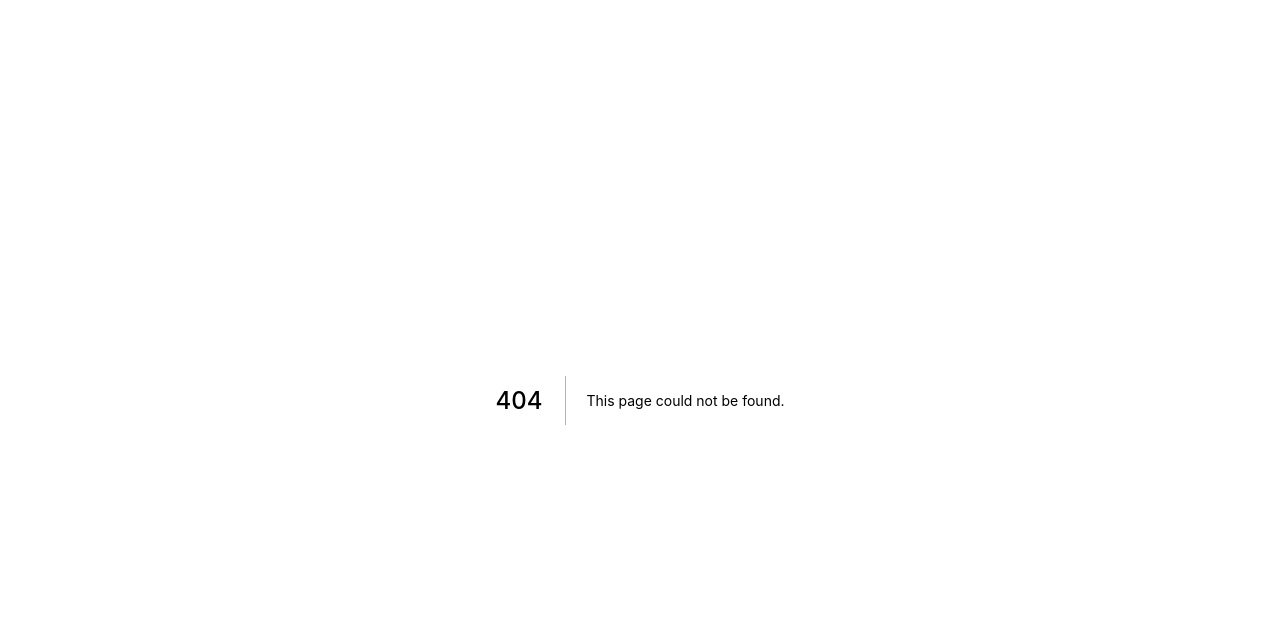
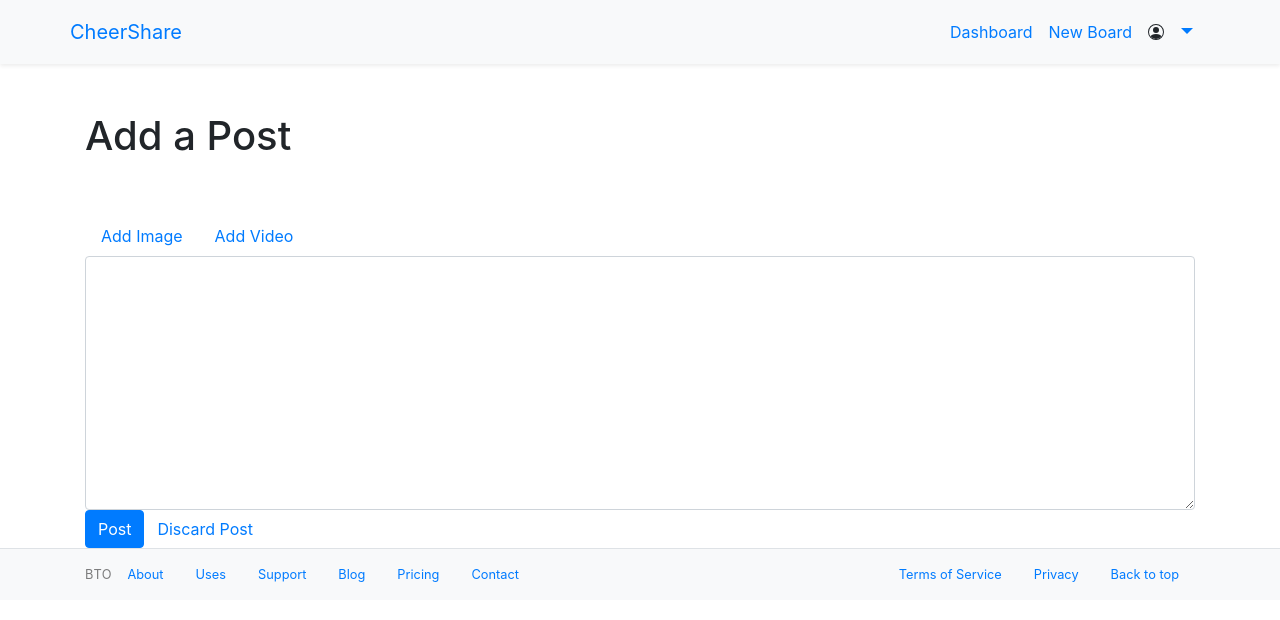
Before and after one commit to cheershareapp/cheershare, a Next.js app: page /cheer/1/add in a window 1280 px wide. Before the commit this address had no page. Shown: the top 620 px of the page. Built offline with nearby package versions, Linux system fonts and the light colour scheme.

Commit message:
Create the Add a Cheer page

```diff
--- /dev/null
+++ b/pages/cheer/[id]/add.js
@@ -0,0 +1,110 @@
+import {useState} from "react";
+import {signIn, signOut, useSession} from "next-auth/client";
+
+import Header from "../../../components/header";
+import Footer from "../../../components/footer";
+
+import Container from 'react-bootstrap/Container';
+import Button from 'react-bootstrap/Button';
+import Form from 'react-bootstrap/Form';
+import Nav from "react-bootstrap/Nav";
+import InputGroup from 'react-bootstrap/InputGroup'
+
+const ImagePage = ({ onSelect }) => <Nav variant="tabs" defaultActiveKey="" onSelect={onSelect}>
+    <Nav.Item>
+        <Nav.Link eventKey="upload-image">Upload Image</Nav.Link>
+    </Nav.Item>
+    <Nav.Item>
+        <Nav.Link eventKey="unsplash">From Unsplash</Nav.Link>
+    </Nav.Item>
+    <Nav.Item>
+        <Nav.Link eventKey="giphy">From GIPHY</Nav.Link>
+    </Nav.Item>
+</Nav>;
+
+const VideoPage = ({ onSelect }) => <Nav variant="tabs" defaultActiveKey="" onSelect={onSelect}>
+    <Nav.Item>
+        <Nav.Link eventKey="upload-video">Upload Video</Nav.Link>
+    </Nav.Item>
+    <Nav.Item>
+        <Nav.Link eventKey="youtube">From Youtube</Nav.Link>
+    </Nav.Item>
+</Nav>;
+
+const SearchPage = ({ vendor }) => <Form>
+    <Form.Group controlId="formBasicEmail">
+        <InputGroup className="mb-3">
+            <Form.Control
+                placeholder="Search for..."
+                aria-label="Search for..."
+                aria-describedby="basic-addon2"
+            />
+            <InputGroup.Append>
+                <Button variant="outline-secondary">Search</Button>
+            </InputGroup.Append>
+        </InputGroup>
+
+        <Form.Text className="text-muted">
+            Powered by {vendor}
+        </Form.Text>
+    </Form.Group>
+</Form>
+
+const UploadPage = ({ filetype }) => <>
+    Add an {filetype} from your computer or phone
+    <Form.File
+        label={`Drop your ${filetype} file here`}
+        custom
+    />
+</>
+
+function renderPage(page, setPage) {
+    switch(page) {
+        case "image": return <ImagePage onSelect={setPage}/>;
+        case "video": return <VideoPage onSelect={setPage}/>;
+        case "unsplash": return <SearchPage vendor="unsplash"/>;
+        case "giphy": return <SearchPage vendor="giphy"/>;
+        case "youtube": return <SearchPage vendor="youtube"/>;
+
+        case "upload-image":
+        case "upload-video":
+            return <UploadPage filetype={page.split('-')[1]}/>;
+        default:
+            return <></>
+    }
+}
+
+export default function Add() {
+    const [ page, setPage ] = useState('');
+
+    return (<>
+        <Header/>
+
+        <Container>
+            <div className="py-5">
+                <h1>Add a Post</h1>
+            </div>
+            <Nav defaultActiveKey="" as="ul" onSelect={setPage}>
+                <Nav.Item as="li">
+                    <Nav.Link eventKey="image">Add Image</Nav.Link>
+                </Nav.Item>
+                <Nav.Item as="li">
+                    <Nav.Link eventKey="video">Add Video</Nav.Link>
+                </Nav.Item>
+            </Nav>
+            { renderPage(page, setPage) }
+            <Form>
+                <Form.Control as="textarea" rows={10} />
+
+                <Button variant="primary" type="submit">
+                    Post
+                </Button>
+                <Button variant="link">
+                    Discard Post
+                </Button>
+            </Form>
+        </Container>
+
+        <Footer fixed/>
+    </>);
+}
```
